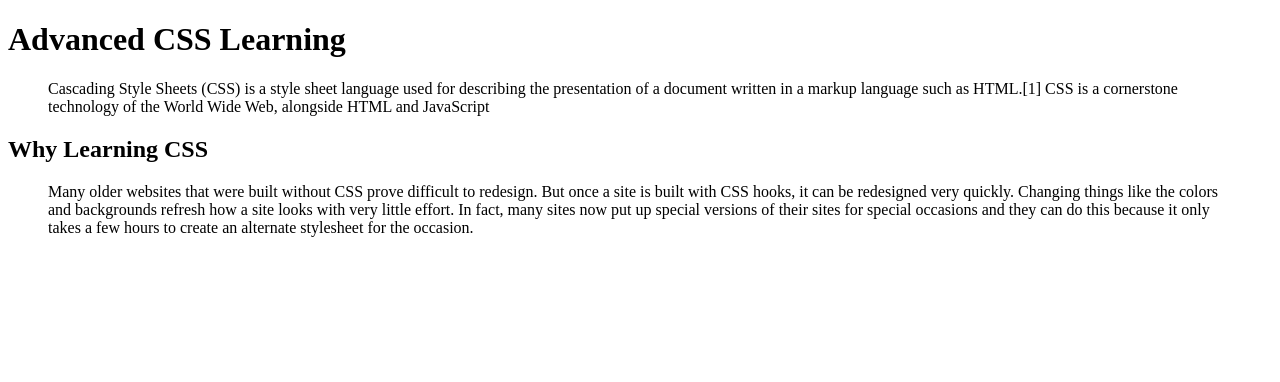
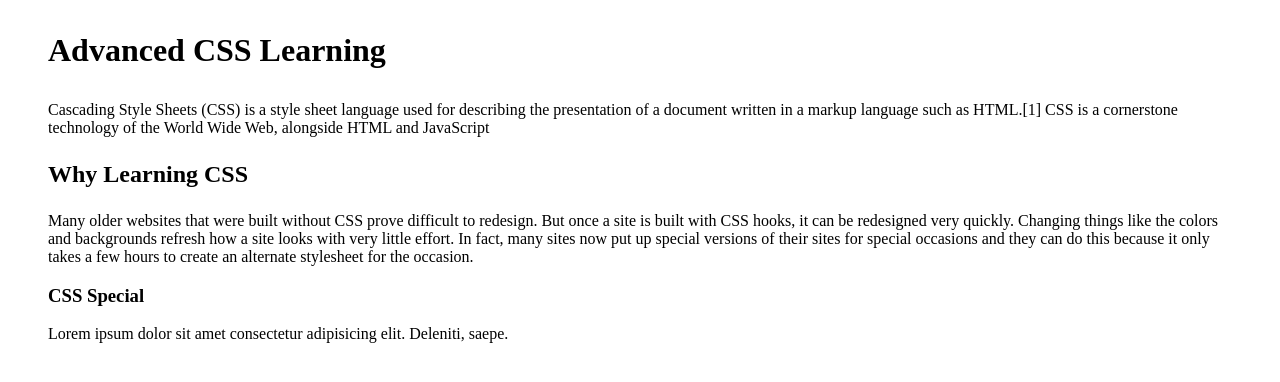
Before and after one commit to ditu10/my-first-repo, a plain HTML site: page index.html in a window 1280 px wide. Drawn offline with Linux system fonts and the light colour scheme.

Commit message:
special added

```diff
--- a/index.html
+++ b/index.html
@@ -7,10 +7,13 @@
     <title>My Frist Page</title>
 </head>
 <body>
-    <h1>Advanced CSS Learning</h1>
+    <h1><blockquote>Advanced CSS Learning</blockquote> </h1>
     <blockquote>Cascading Style Sheets (CSS) is a style sheet language used for describing the presentation of a document written in a markup language such as HTML.[1] CSS is a cornerstone technology of the World Wide Web, alongside HTML and JavaScript</blockquote>
 
-    <h2>Why Learning CSS</h2>
+    <h2><blockquote>Why Learning CSS</blockquote></h2>
     <blockquote>Many older websites that were built without CSS prove difficult to redesign. But once a site is built with CSS hooks, it can be redesigned very quickly. Changing things like the colors and backgrounds refresh how a site looks with very little effort. In fact, many sites now put up special versions of their sites for special occasions and they can do this because it only takes a few hours to create an alternate stylesheet for the occasion.</blockquote>
+
+    <h3><blockquote>CSS Special</blockquote></h3>
+    <blockquote>Lorem ipsum dolor sit amet consectetur adipisicing elit. Deleniti, saepe.</blockquote>
 </body>
 </html>
```
